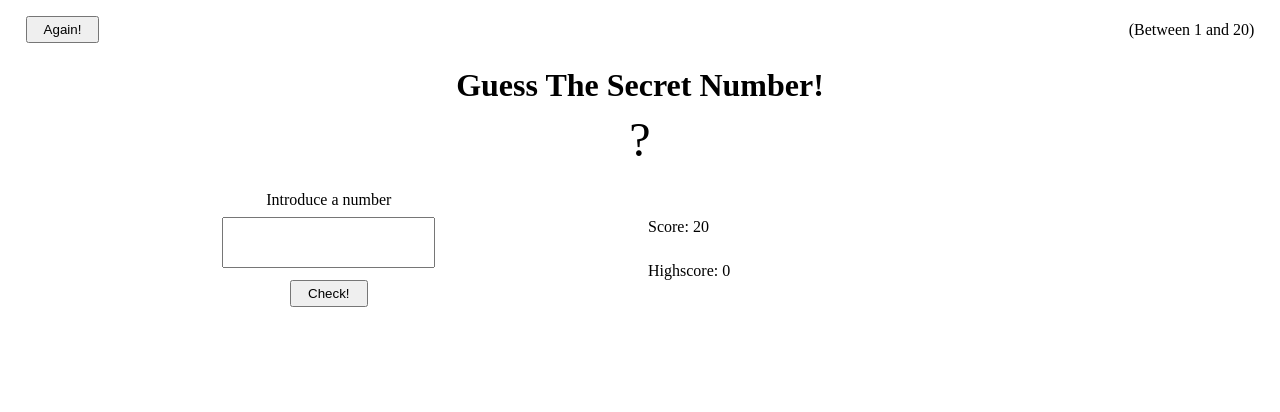
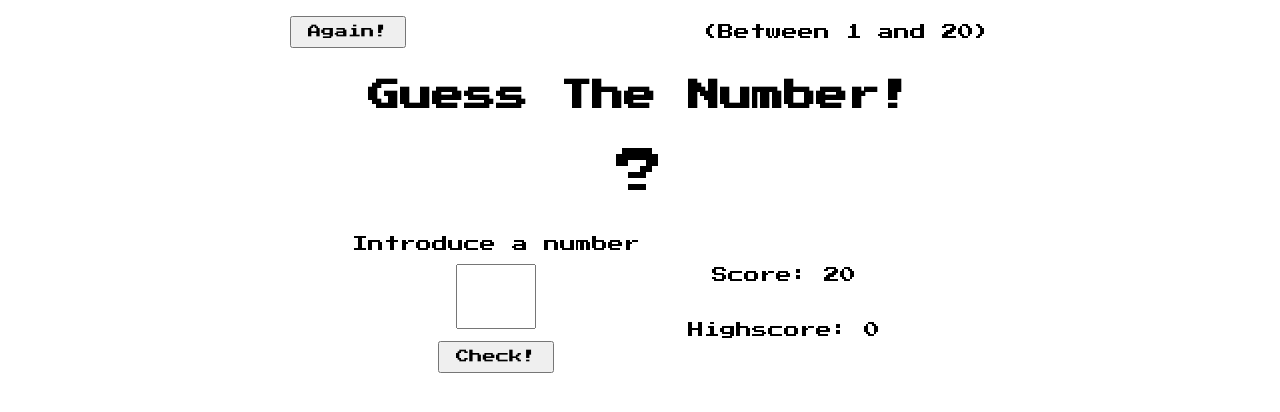
Before and after one commit to dlaracarvajal/guess-secret-number-game, a plain HTML site: page index.html in a window 1280 px wide. Both pictures are taken after a click on the button "Again!". Drawn offline with Linux system fonts and the light colour scheme.

Commit message:
app working properly

```diff
--- a/index.html
+++ b/index.html
@@ -6,12 +6,13 @@
     <meta name="viewport" content="width=device-width, initial-scale=1.0">
     <title>Guess The Secret Number!</title>
     <link rel="stylesheet" href="style.css">
+    <script src="main.js" defer></script>
 </head>
 <body>
     <header>
         <div class="bot">
-            <h1>Guess The Secret Number!</h1>
-            <p class="secret-number">?</p>
+            <h1>Guess The Number!</h1>
+            <div class="secret-number">?</div>
         </div>
         <div class="top">
             <p>(Between 1 and 20)</p>
@@ -20,15 +21,15 @@
     </header>
 
     <main>
-        <form class="left">
+        <form id="userInput" class="left">
             <label for="userNumber" class="message">Introduce a number</label>
-            <input type="number" id="userNumber" class="user-number">
+            <input type="number" id="userNumber" class="user-number" min="1" max="20">
             <button type="submit">Check!</button>
         </form>
 
         <section class="right">
             <p>Score: <span class="score">20</span></p>
-            <p>Highscore: <span>0</span></p>
+            <p>Highscore: <span class="highscore">0</span></p>
         </section>
     </main>
 
--- /dev/null
+++ b/main.js
@@ -0,0 +1,62 @@
+let secretNumber = Math.trunc(Math.random() * 20) + 1;
+let score = 20;
+let highscore = 0;
+
+// Update message
+const uiMessage = function (message) {
+  document.querySelector(".message").textContent = message;
+};
+
+// Update score
+const uiScore = function (score) {
+  document.querySelector(".score").textContent = score;
+};
+
+let userInput = document.getElementById("userInput");
+userInput.addEventListener("submit", function (e) {
+  e.preventDefault();
+  let userNumber = parseInt(document.querySelector(".user-number").value);
+
+  // No number entered
+  if (!userNumber) {
+    uiMessage("No number. Please introduce a number");
+    // User wins
+  } else if (userNumber === secretNumber) {
+    uiMessage("The number is correct!");
+    document.querySelector(".secret-number").textContent = secretNumber;
+    // Set highscore
+    if (score > highscore) {
+      highscore = score;
+      document.querySelector(".highscore").textContent = highscore;
+    }
+    // Wrong guess
+  } else if (score > 1) {
+    // Hint
+    if (userNumber != secretNumber) {
+      uiMessage(
+        userNumber > secretNumber
+          ? "The secret number is lower"
+          : "The secret number is higher"
+      );
+      score--;
+      uiScore(score);
+    }
+    // Lost the game
+  } else {
+    uiMessage("You lost the game. Try again");
+    uiScore(0);
+  }
+});
+
+let tryAgain = document.querySelector(".again");
+tryAgain.addEventListener("click", function (e) {
+  e.preventDefault();
+
+  secretNumber = document.querySelector(".secret-number").textContent =
+    Math.trunc(Math.random() * 20) + 1;
+  document.querySelector(".secret-number").textContent = "?";
+  score = 20;
+  uiScore(20);
+  uiMessage("Introduce a number");
+  document.querySelector(".user-number").value = "";
+});
--- a/style.css
+++ b/style.css
@@ -1,14 +1,19 @@
+@import url('https://fonts.googleapis.com/css2?family=Press+Start+2P&display=swap');
+
 * {
     margin: 0;
     padding: 0;
+    font-family: 'Press Start 2P', Arial, Helvetica, sans-serif;
+    line-height: 1.5;
 } *
 
 body {
-    margin: 1rem 2%;
+    margin: 1rem auto;
     display: flex;
     flex-flow: column nowrap;
     justify-content: center;
-    /* height: 100vh; */
+    min-width: 440px;
+    max-width: 700px;
 }
 
 header {
@@ -27,7 +32,7 @@ header {
 
 .secret-number {
     font-size: 3rem;
-    margin-top: .5rem;
+    margin-top: 1rem;
 }
 
 .bot {
@@ -46,30 +51,42 @@ header {
 
 main {
     display: grid;
-    grid-gap: 1rem;
     grid-template-columns: 1fr 1fr;
+    margin-left: auto;
+    margin-right: auto;
 }
 
 main form, main section {
     display: flex;
     flex-flow: column nowrap;
     justify-content: space-evenly;
-}
-
-main form {
     align-items: center;
+    min-width: 50%;
 }
 
 .message {
     margin-bottom: 0.5rem;
+    text-align: center;
 }
 
 input {
     padding: 1rem;
-    max-width: 30%;
+    max-width: 15%;
     margin-bottom: 0.75rem;
+    font-size: 1.2rem;
+}
+
+input::-webkit-outer-spin-button,
+input::-webkit-inner-spin-button {
+  -webkit-appearance: none;
+  margin: 0;
+}
+
+input[type=number] {
+  -moz-appearance: textfield;
 }
 
 button {
     padding: 0.25rem 1rem;
+    cursor: pointer;
 }
```
